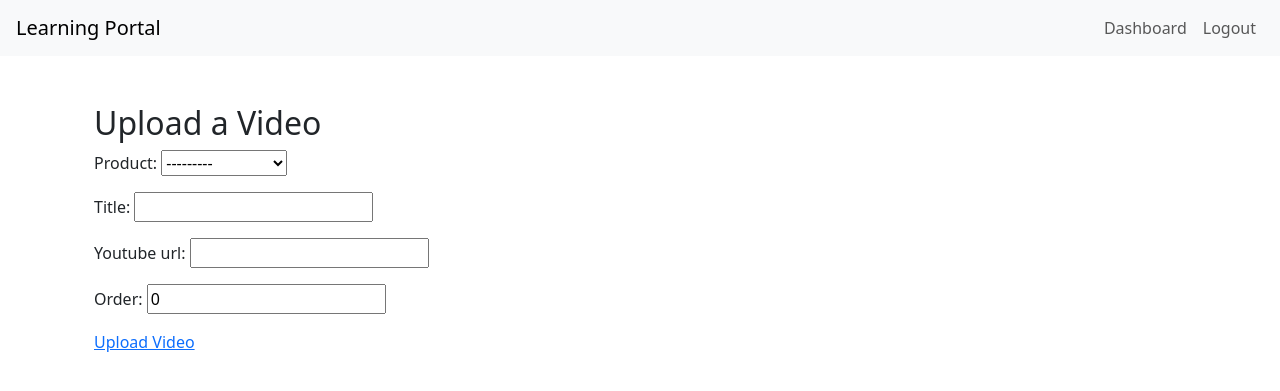
After one commit to CodeWithMirzaa/learing-portal, a Django app: page /upload-video/ in a window 1280 px wide. The commit adds this page. Shown: the top 391 px of the page. Run offline with Django 5.2, Linux system fonts and the light colour scheme; a user stored in the database is signed in; data comes from the database, SQL or seed files in the repository; both versions use the stored data as it was after the commit.

```diff
--- a/main/forms.py
+++ b/main/forms.py
@@ -1,6 +1,8 @@
 from django import forms
 from django.contrib.auth.models import User
 from django.contrib.auth.forms import UserCreationForm
+
+from main.models import Video
 
 class RegisterForm(UserCreationForm):
     email = forms.EmailField(required=True)
@@ -8,3 +10,9 @@ class RegisterForm(UserCreationForm):
     class Meta:
         model = User
         fields = ["username", "email", "password1", "password2"]
+
+
+class VideoForm(forms.ModelForm):
+    class Meta:
+        model = Video
+        fields = ['product', 'title', 'youtube_url', 'order']
--- a/main/models.py
+++ b/main/models.py
@@ -1,4 +1,5 @@
 from django.db import models
+import re
 
 class Product(models.Model):
     title = models.CharField(max_length=100)
@@ -15,3 +16,24 @@ class Video(models.Model):
 
     def __str__(self):
         return f"{self.product.title} – {self.title}"
+
+
+
+class Video(models.Model):
+    product = models.ForeignKey(Product, on_delete=models.CASCADE, related_name='videos')
+    title = models.CharField(max_length=100)
+    youtube_url = models.URLField()
+    order = models.PositiveIntegerField(default=0)
+
+    def __str__(self):
+        return f"{self.product.title} – {self.title}"
+
+    def youtube_id(self):
+        """
+        Extracts YouTube video ID from various possible URL formats.
+        """
+        regex = (
+            r'(?:youtube\.com/(?:watch\?v=|embed/)|youtu\.be/)([^\s&?/]+)'
+        )
+        match = re.search(regex, self.youtube_url)
+        return match.group(1) if match else ''
--- /dev/null
+++ b/main/templates/base.html
@@ -0,0 +1,37 @@
+<!-- main/templates/base.html -->
+<!DOCTYPE html>
+<html lang="en">
+<head>
+    <meta charset="UTF-8">
+    <title>{% block title %}Learning Portal{% endblock %}</title>
+    <link href="https://cdn.jsdelivr.net/npm/bootstrap@5.3.2/dist/css/bootstrap.min.css" rel="stylesheet">
+</head>
+<body>
+    <nav class="navbar navbar-expand-lg navbar-light bg-light px-3">
+        <a class="navbar-brand" href="/">Learning Portal</a>
+        <div class="collapse navbar-collapse">
+            <ul class="navbar-nav ms-auto">
+                {% if user.is_authenticated %}
+                <li class="nav-item">
+                    <a class="nav-link" href="{% url 'dashboard' %}">Dashboard</a>
+                </li>
+                <li class="nav-item">
+                    <a class="nav-link" href="{% url 'logout' %}">Logout</a>
+                </li>
+                {% else %}
+                <li class="nav-item">
+                    <a class="nav-link" href="{% url 'login' %}">Login</a>
+                </li>
+                <li class="nav-item">
+                    <a class="nav-link" href="{% url 'register' %}">Register</a>
+                </li>
+                {% endif %}
+            </ul>
+        </div>
+    </nav>
+
+    <div class="container mt-4">
+        {% block content %}{% endblock %}
+    </div>
+</body>
+</html>
--- /dev/null
+++ b/main/templates/upload_video.html
@@ -0,0 +1,15 @@
+{% extends "base.html" %}
+{% load static %}
+
+{% block content %}
+<div class="container mt-5">
+    <h2>Upload a Video</h2>
+    <form method="post">
+        {% csrf_token %}
+        {{ form.as_p }}
+        {% if user.is_staff %}
+    <a href="{% url 'upload_video' %}">Upload Video</a>
+{% endif %}
+    </form>
+</div>
+{% endblock %}
--- a/main/urls.py
+++ b/main/urls.py
@@ -7,4 +7,7 @@ urlpatterns = [
     path('login/', views.login_view, name='login'),
     path('logout/', views.logout_view, name='logout'),
     path('dashboard/', views.dashboard, name='dashboard'),
+     path('upload-video/', views.upload_video_view_test, name='upload_video'),
+     path('product/<int:pk>/', views.product_detail_view, name='product_detail'),
+
 ]
--- a/main/views.py
+++ b/main/views.py
@@ -2,9 +2,12 @@ from django.shortcuts import render, redirect
 from django.contrib.auth import login, authenticate, logout
 
 from main.models import Product
-from .forms import RegisterForm
+from .forms import RegisterForm, VideoForm
 from django.contrib.auth.forms import AuthenticationForm
 from django.contrib.auth.decorators import login_required
+from django.shortcuts import get_object_or_404
+from django.contrib.admin.views.decorators import staff_member_required
+
 
 def landing(request):
     return render(request, 'landing.html')
@@ -39,3 +42,20 @@ def logout_view(request):
 def dashboard(request):
     products = Product.objects.all()
     return render(request, 'dashboard.html', {'products': products})
+
+
+@staff_member_required
+def upload_video_view_test(request):
+    if request.method == 'POST':
+        form = VideoForm(request.POST)
+        if form.is_valid():
+            form.save()
+            return redirect('dashboard')
+    else:
+        form = VideoForm()
+    return render(request, 'upload_video.html', {'form': form})
+
+@login_required
+def product_detail_view(request, pk):
+    product = get_object_or_404(Product, pk=pk)
+    return render(request, 'product_detail.html', {'product': product})
```
Also changed, not shown: main/templates/dashboard.html (+6 -1 lines), main/templates/product_detail.html (added, +58 -0 lines), db.sqlite3.
